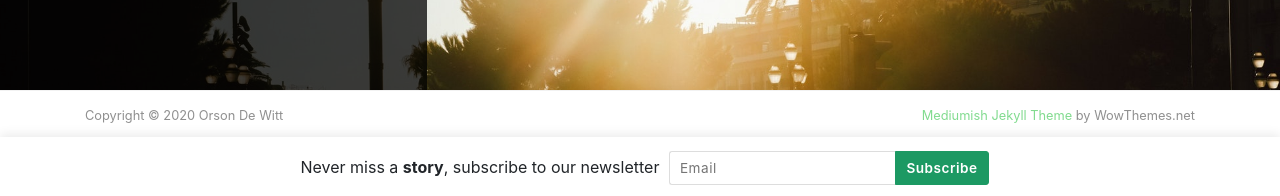
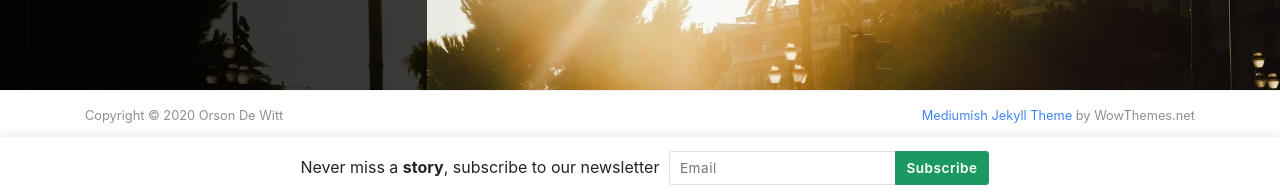
Before and after one commit to OrsonDWitt/OrsonDWitt.github.io, a Jekyll site: the page built from _pages/tags.md, in a window 1280 px wide and 1400 px high, scrolled down 539 px. Shown: the part 1201-1397 px from the top of the window. Built offline with Jekyll 4.4.1, drawn with Linux system fonts in a browser that asks for light colours; nearby versions of some CDN libraries.

Commit message:
Update main.scss

```diff
--- a/assets/css/main.scss
+++ b/assets/css/main.scss
@@ -129,10 +129,10 @@
 	font-weight: 600;
 }
 
-a {color: #82DB8F; transition: color 0.2s;}
+a {color: #4085F4; transition: color 0.2s;}
 .navbar-dark .navbar-nav .nav-link {color: #fff; transition: color 0.2s;}
 .navbar-dark .navbar-nav .nav-link:focus, .navbar-dark .navbar-nav .nav-link:hover {
-        color: #FF4500;
+        color: #4085F4;
 }
 
 .dropdown-menu-right {min-width:4rem;}
```
